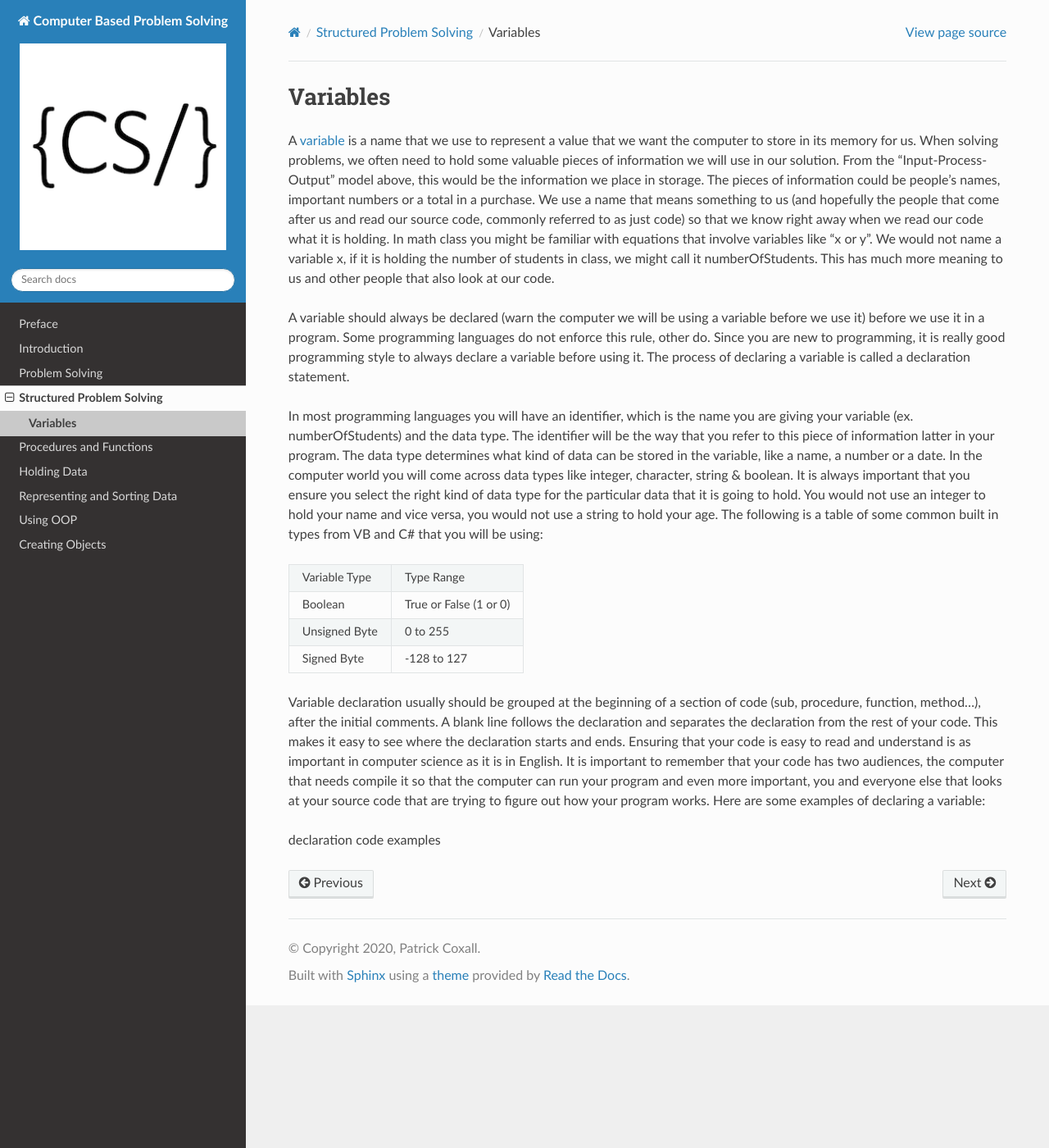
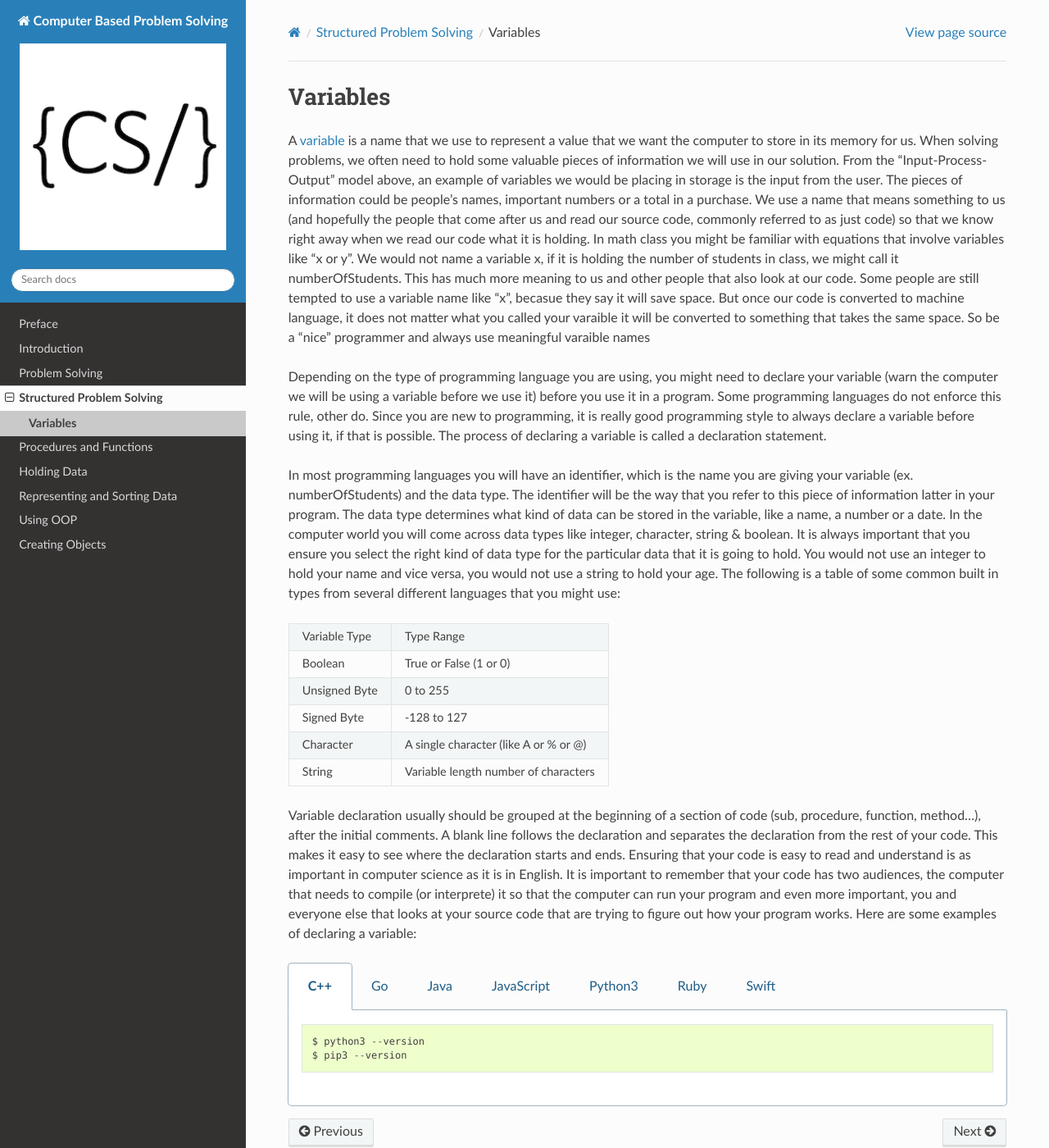
Before and after one commit to Mr-Coxall/Computer-Based-Problem-Solving, a Sphinx documentation site: the page built from docs/structured-problem-solving/variables.rst, in a window 1280 px wide and 1400 px high. Shown: the whole window at 82% size. Built offline with Sphinx 7.4.7 and the Read the Docs theme 2.0.0, drawn with Linux system fonts in a browser that asks for light colours; pages that are not in the unit, such as notebooks, are missing from menus.

Commit message:
Update Solving problem section

```diff
--- a/docs/problem-solving/computer-problem-solving.rst
+++ b/docs/problem-solving/computer-problem-solving.rst
@@ -8,7 +8,7 @@ The initial goal of learning problem solving was to help us to solve problems th
 The table below shows the initial six steps that we have been using for generic problems. They are then translated into the six steps we will be following for computer programming problems.
 
 ===  =========================  =========================
-_    Generic Step               Computer Programming Step
+_    **Generic Step**           **Computer Programming Step**
 #1   What is the problem        Top-Down Chart
 #2   Make a model               Flow Chart & StoryBoard
 #3   Analyze the model          Pseudocode
--- a/docs/problem-solving/flow-charts.rst
+++ b/docs/problem-solving/flow-charts.rst
@@ -8,14 +8,14 @@ Some people think that there is no need to do `flow-charts <https://en.wikipedia
 A flow-chart is a set of different shapes that each represent a certain type of action. These shapes are connected together with arrows so that you can see the flow of logic. The shapes are:
 
 .. image:: ./images/flow-chart-symbols.png
-   :width: 500 px
+   :width: 300 px
    :alt: flow-chart symbols
    :align: center
 
 Here is an example of a flowchart for a none-computer based problem:
 
 .. image:: ./images/lamp_flow-chart.png
-   :width: 400 px
+   :width: 250 px
    :alt: none-computer flow-chart
    :align: center
 
--- a/docs/structured-problem-solving/variables.rst
+++ b/docs/structured-problem-solving/variables.rst
@@ -3,21 +3,71 @@
 Variables
 =========
 
-A `variable <https://en.wikipedia.org/wiki/variable>`_ is a name that we use to represent a value that we want the computer to store in its memory for us. When solving problems, we often need to hold some valuable pieces of information we will use in our solution. From the “Input-Process-Output” model above, this would be the information we place in storage. The pieces of information could be people’s names, important numbers or a total in a purchase. We use a name that means something to us (and hopefully the people that come after us and read our source code, commonly referred to as just code) so that we know right away when we read our code what it is holding. In math class you might be familiar with equations that involve variables like “x or y”. We would not name a variable x, if it is holding the number of students in class, we might call it numberOfStudents. This has much more meaning to us and other people that also look at our code.
+A `variable <https://en.wikipedia.org/wiki/variable>`_ is a name that we use to represent a value that we want the computer to store in its memory for us. When solving problems, we often need to hold some valuable pieces of information we will use in our solution. From the “Input-Process-Output” model above, an example of variables we would be placing in storage is the input from the user. The pieces of information could be people’s names, important numbers or a total in a purchase. We use a name that means something to us (and hopefully the people that come after us and read our source code, commonly referred to as just code) so that we know right away when we read our code what it is holding. In math class you might be familiar with equations that involve variables like “x or y”. We would not name a variable x, if it is holding the number of students in class, we might call it numberOfStudents. This has much more meaning to us and other people that also look at our code. Some people are still tempted to use a variable name like "x", becasue they say it will save space. But once our code is converted to machine language, it does not matter what you called your varaible it will be converted to something that takes the same space. So be a "nice" programmer and always use meaningful varaible names
 
-A variable should always be declared (warn the computer we will be using a variable before we use it) before we use it in a program. Some programming languages do not enforce this rule, other do. Since you are new to programming, it is really good programming style to always declare a variable before using it. The process of declaring a variable is called a declaration statement.
+Depending on the type of programming language you are using, you might need to declare your variable (warn the computer we will be using a variable before we use it) before you use it in a program. Some programming languages do not enforce this rule, other do. Since you are new to programming, it is really good programming style to always declare a variable before using it, if that is possible. The process of declaring a variable is called a declaration statement.
 
-In most programming languages you will have an identifier, which is the name you are giving your variable (ex. numberOfStudents) and the data type. The identifier will be the way that you refer to this piece of information latter in your program. The data type determines what kind of data can be stored in the variable, like a name, a number or a date. In the computer world you will come across data types like integer, character, string & boolean. It is always important that you ensure you select the right kind of data type for the particular data that it is going to hold. You would not use an integer to hold your name and vice versa, you would not use a string to hold your age. The following is a table of some common built in types from VB and C# that you will be using:
+In most programming languages you will have an identifier, which is the name you are giving your variable (ex. numberOfStudents) and the data type. The identifier will be the way that you refer to this piece of information latter in your program. The data type determines what kind of data can be stored in the variable, like a name, a number or a date. In the computer world you will come across data types like integer, character, string & boolean. It is always important that you ensure you select the right kind of data type for the particular data that it is going to hold. You would not use an integer to hold your name and vice versa, you would not use a string to hold your age. The following is a table of some common built in types from several different languages that you might use:
 
-===============  =========================
+===============  ========================================
 Variable Type    Type Range
 Boolean          True or False (1 or 0)
 Unsigned Byte    0 to 255
 Signed Byte      -128 to 127
+Character        A single character (like A or % or @)
+String           Variable length number of characters
+===============  ========================================
 
-===============  =========================
-
-Variable declaration usually should be grouped at the beginning of a section of code (sub, procedure, function, method...), after the initial comments. A blank line follows the declaration and separates the declaration from the rest of your code. This makes it easy to see where the declaration starts and ends. Ensuring that your code is easy to read and understand is as important in computer science as it is in English. It is important to remember that your code has two audiences, the computer that needs compile it so that the computer can run your program and even more important, you and everyone else that looks at your source code that are trying to figure out how your program works. Here are some examples of declaring a variable:
+Variable declaration usually should be grouped at the beginning of a section of code (sub, procedure, function, method...), after the initial comments. A blank line follows the declaration and separates the declaration from the rest of your code. This makes it easy to see where the declaration starts and ends. Ensuring that your code is easy to read and understand is as important in computer science as it is in English. It is important to remember that your code has two audiences, the computer that needs to compile (or interprete) it so that the computer can run your program and even more important, you and everyone else that looks at your source code that are trying to figure out how your program works. Here are some examples of declaring a variable:
 
 
-declaration code examples
+.. tabs::
+
+  .. group-tab:: C++
+
+    .. code-block:: C++
+
+      $ python3 --version
+      $ pip3 --version
+
+  .. group-tab:: Go
+
+    .. code-block:: Go
+
+      $ python3 --version
+      $ pip3 --version
+
+  .. group-tab:: Java
+
+    .. code-block:: Java
+
+      C:\...>python3 --version
+      C:\...>pip3 --version
+
+  .. group-tab:: JavaScript
+
+    .. code-block:: JavaScript
+
+      $ python3 --version
+      $ pip3 --version
+
+  .. group-tab:: Python3
+
+    .. code-block:: Python
+
+      $ python3 --version
+      $ pip3 --version
+
+  .. group-tab:: Ruby
+
+    .. code-block:: Ruby
+
+      C:\...>python3 --version
+      C:\...>pip3 --version
+
+  .. group-tab:: Swift
+
+    .. code-block:: Swift
+
+      C:\...>python3 --version
+      C:\...>pip3 --version
```
